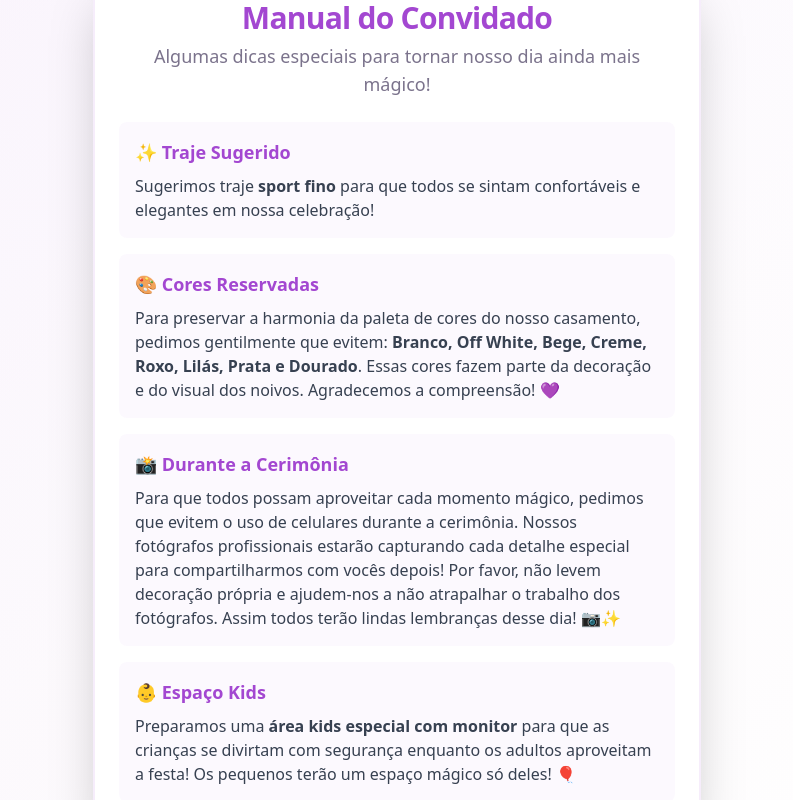
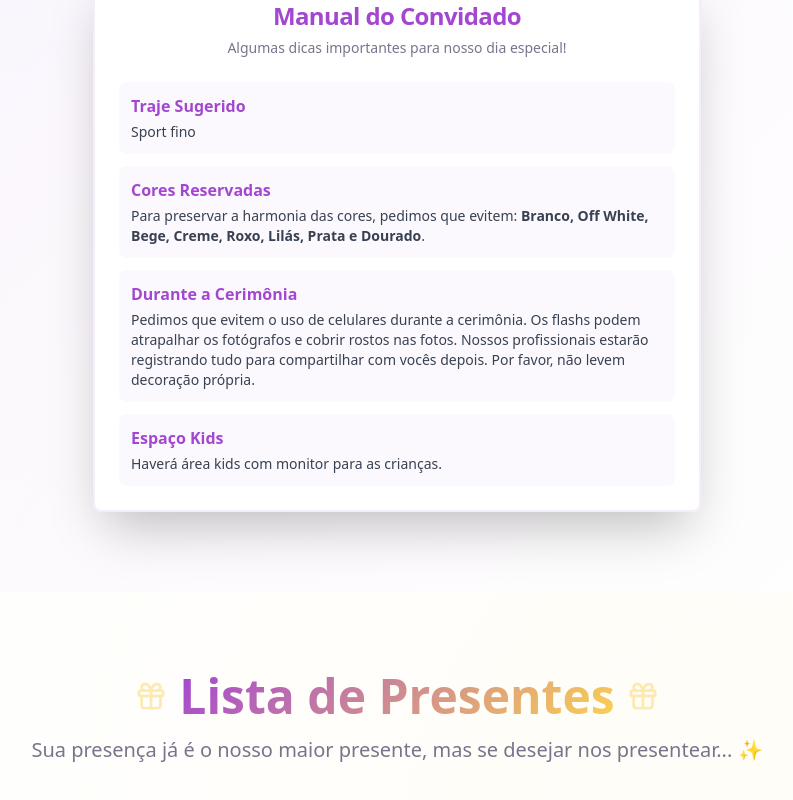
Before and after one commit to livia-pessoal/fairytale-rsvp-site, a React (Vite) app: page / in a window 1280 px wide. Shown: the part 1600-2400 px from the top of the page, without its empty margins (243-1036 px from the left). Built offline with nearby package versions, Linux system fonts and the light colour scheme.

Commit message:
Simplifica manual do convidado: remove linguagem exagerada e reduz tamanho dos textos

```diff
--- a/src/components/GuestManual.tsx
+++ b/src/components/GuestManual.tsx
@@ -4,44 +4,37 @@ const GuestManual = () => {
   return (
     <Card className="shadow-2xl border-2 border-lavender/30 bg-white/95 backdrop-blur-sm mt-8">
       <CardHeader className="text-center pb-6">
-        <CardTitle className="text-3xl font-bold text-primary">Manual do Convidado</CardTitle>
-        <CardDescription className="text-lg">
-          Algumas dicas especiais para tornar nosso dia ainda mais mágico!
+        <CardTitle className="text-2xl font-bold text-primary">Manual do Convidado</CardTitle>
+        <CardDescription>
+          Algumas dicas importantes para nosso dia especial!
         </CardDescription>
       </CardHeader>
       <CardContent>
-        <div className="space-y-4">
-          <div className="bg-lavender/10 p-4 rounded-lg">
-            <h3 className="font-semibold text-lg mb-2 text-primary">✨ Traje Sugerido</h3>
-            <p className="text-gray-700">
-              Sugerimos traje <strong>sport fino</strong> para que todos se sintam confortáveis e elegantes em nossa celebração!
+        <div className="space-y-3">
+          <div className="bg-lavender/10 p-3 rounded-lg">
+            <h3 className="font-semibold mb-1 text-primary">Traje Sugerido</h3>
+            <p className="text-sm text-gray-700">Sport fino</p>
+          </div>
+
+          <div className="bg-lavender/10 p-3 rounded-lg">
+            <h3 className="font-semibold mb-1 text-primary">Cores Reservadas</h3>
+            <p className="text-sm text-gray-700">
+              Para preservar a harmonia das cores, pedimos que evitem: <strong>Branco, Off White, Bege, Creme, Roxo, Lilás, Prata e Dourado</strong>.
             </p>
           </div>
 
-          <div className="bg-lavender/10 p-4 rounded-lg">
-            <h3 className="font-semibold text-lg mb-2 text-primary">🎨 Cores Reservadas</h3>
-            <p className="text-gray-700">
-              Para preservar a harmonia da paleta de cores do nosso casamento, pedimos gentilmente que evitem:
-              <strong> Branco, Off White, Bege, Creme, Roxo, Lilás, Prata e Dourado</strong>.
-              Essas cores fazem parte da decoração e do visual dos noivos. Agradecemos a compreensão! 💜
+          <div className="bg-lavender/10 p-3 rounded-lg">
+            <h3 className="font-semibold mb-1 text-primary">Durante a Cerimônia</h3>
+            <p className="text-sm text-gray-700">
+              Pedimos que evitem o uso de celulares durante a cerimônia. Os flashs podem atrapalhar os fotógrafos e cobrir rostos nas fotos.
+              Nossos profissionais estarão registrando tudo para compartilhar com vocês depois. Por favor, não levem decoração própria.
             </p>
           </div>
 
-          <div className="bg-lavender/10 p-4 rounded-lg">
-            <h3 className="font-semibold text-lg mb-2 text-primary">📸 Durante a Cerimônia</h3>
-            <p className="text-gray-700">
-              Para que todos possam aproveitar cada momento mágico, pedimos que evitem o uso de celulares durante a cerimônia.
-              Nossos fotógrafos profissionais estarão capturando cada detalhe especial para compartilharmos com vocês depois!
-              Por favor, não levem decoração própria e ajudem-nos a não atrapalhar o trabalho dos fotógrafos.
-              Assim todos terão lindas lembranças desse dia! 📷✨
-            </p>
-          </div>
-
-          <div className="bg-lavender/10 p-4 rounded-lg">
-            <h3 className="font-semibold text-lg mb-2 text-primary">👶 Espaço Kids</h3>
-            <p className="text-gray-700">
-              Preparamos uma <strong>área kids especial com monitor</strong> para que as crianças se divirtam com segurança
-              enquanto os adultos aproveitam a festa! Os pequenos terão um espaço mágico só deles! 🎈
+          <div className="bg-lavender/10 p-3 rounded-lg">
+            <h3 className="font-semibold mb-1 text-primary">Espaço Kids</h3>
+            <p className="text-sm text-gray-700">
+              Haverá área kids com monitor para as crianças.
             </p>
           </div>
         </div>
--- a/src/components/RSVPSection.tsx
+++ b/src/components/RSVPSection.tsx
@@ -4,7 +4,7 @@ import { Input } from "@/components/ui/input";
 import { Label } from "@/components/ui/label";
 import { Card, CardContent, CardDescription, CardHeader, CardTitle } from "@/components/ui/card";
 import { Select, SelectContent, SelectItem, SelectTrigger, SelectValue } from "@/components/ui/select";
-import { Heart, Mail, User, MapPin, Calendar, Clock, Gift } from "lucide-react";
+import { Heart, User, Mail } from "lucide-react";
 import { useToast } from "@/hooks/use-toast";
 import { supabase } from "@/integrations/supabase/client";
 import GuestManual from "./GuestManual";
```
